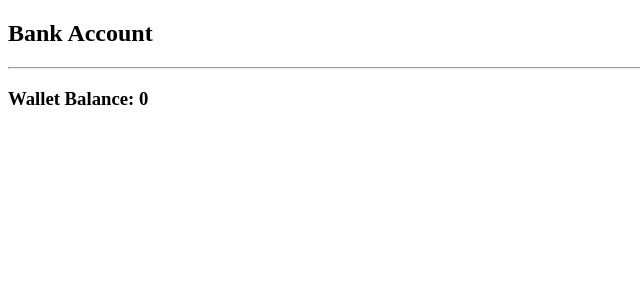
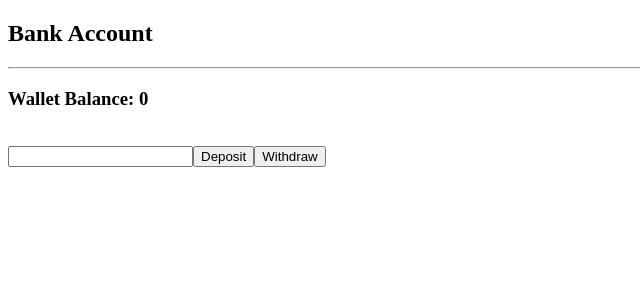
Before and after one commit to maquilon/ReactReduxJestEnzyme, a React (Create React App) app in the folder bankcheck/: page / in a window 1280 px wide. Shown: the top 300 px of the page, without its empty margins (0-640 px from the left). Built offline with nearby package versions, Linux system fonts and the light colour scheme.

Commit message:
Added withdraw

```diff
--- a/bankcheck/src/components/Wallet.js
+++ b/bankcheck/src/components/Wallet.js
@@ -1,14 +1,33 @@
 import React, { Component } from 'react';
 import { connect } from 'react-redux';
+import { deposit, withdraw } from '../actions/balance';
 
 export class Wallet extends Component {
+    constructor() {
+        super();
+
+        this.state = { balance: undefined };
+    }
+
+    deposit =  () => this.props.deposit(this.state.balance);
+    withdraw = () => this.props.withdraw(this.state.balance);
+
+    updateBalance = event => this.setState({ balance: parseInt(event.target.value, 10) })
+
     render() {
         return (
             <div>
                 <h3 className='balance'>Wallet Balance: { this.props.balance }</h3>
+                <br />
+                <input
+                    className="input-wallet"
+                    onChange={ this.updateBalance }
+                    />
+                <button className='btn-deposit' onClick={ this.deposit } >Deposit</button>
+                <button className='btn-withdraw' onClick={ this.withdraw } >Withdraw</button>
             </div>
         )
     }
 }
 
-export default connect(state => { return { balance: state }}, null)(Wallet);
+export default connect(state => { return { balance: state }}, { deposit, withdraw })(Wallet);
```
Also changed, not shown: 2 other files (tests, documents, lock files or other folders).
